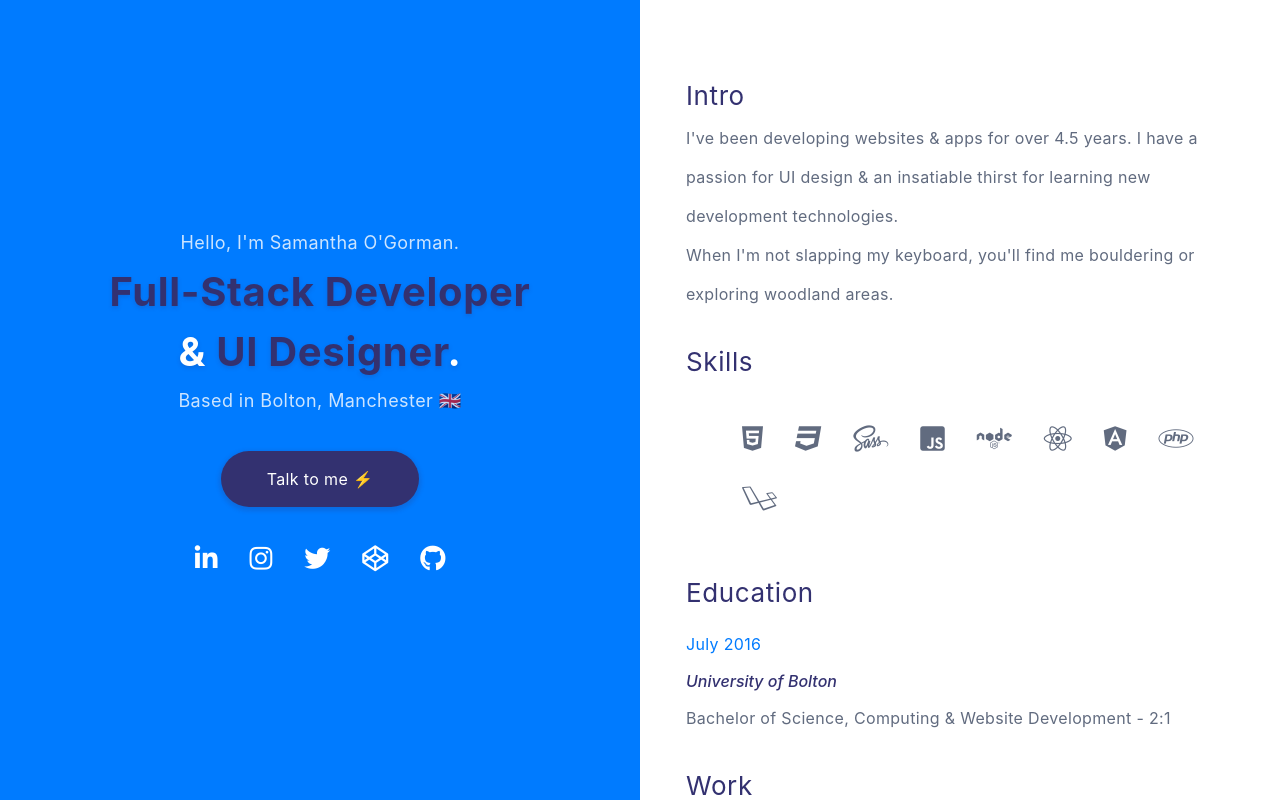
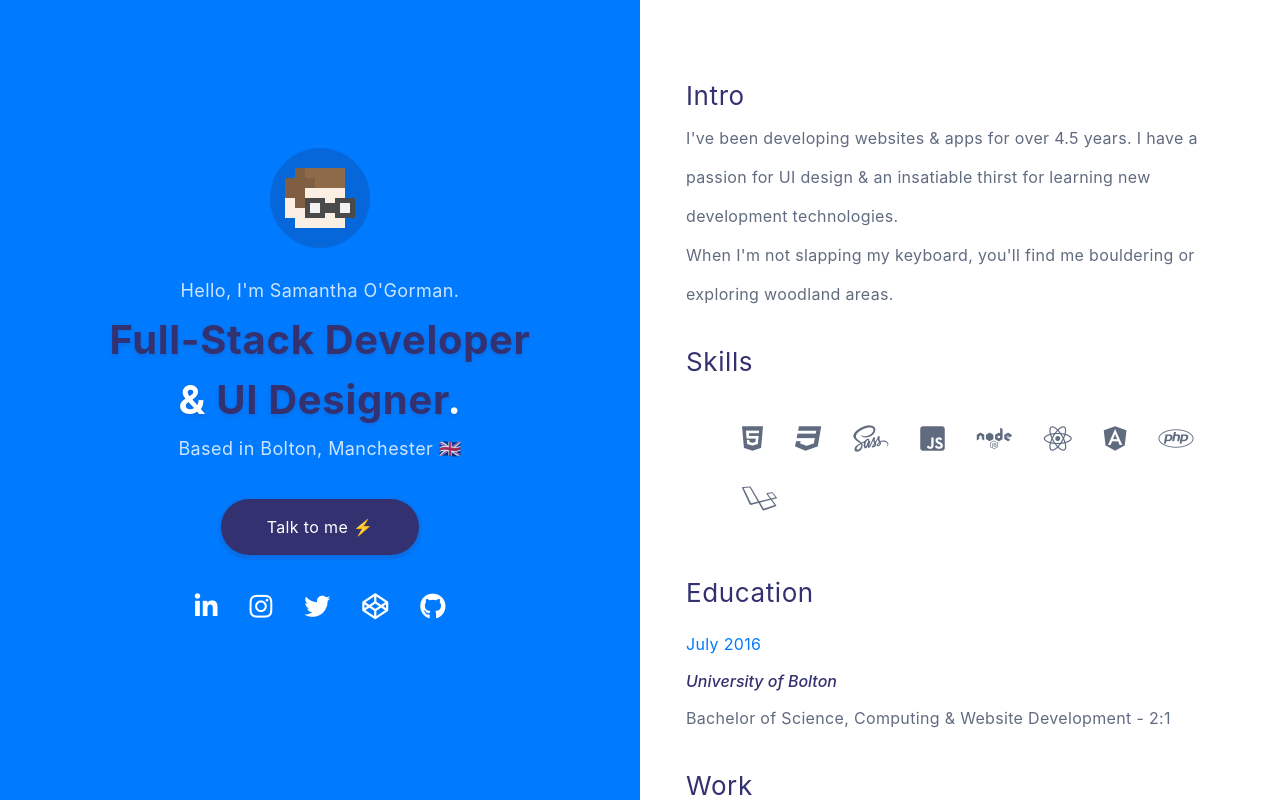
Before and after one commit to samogorm/personal-website, an Angular app: page / in a window 1280 px wide. Shown: the top 800 px of the page. Built offline with nearby package versions, Linux system fonts and the light colour scheme.

Commit message:
Pixel hea - v1.0

```diff
--- a/src/app/app.component.css
+++ b/src/app/app.component.css
@@ -23,10 +23,15 @@ body {
 
 /*~~~~ About Text~~~~*/
 #about-text {
-    margin-top: 40%;
+    margin-top: 20%;
     /* position: relative;
     z-index: 999; */
     text-align: center;
+}
+
+#about-text img {
+    margin-top: 2rem;
+    margin-bottom: 2rem;
 }
 
 #left-side h5 {
--- a/src/app/app.component.html
+++ b/src/app/app.component.html
@@ -2,6 +2,7 @@
     <div id="left-side" class="col-xl-6 col-lg-6 col-md-6 col-sm-12 col-xs-12">
       <div class="container">
         <div id="about-text" class="col-12">
+          <img src="../assets/images/Pixel-Sam-Head.png" height="100px" alt="Pixelated version of Sam's head."/>
             <h5>Hello, I'm Samantha O'Gorman.</h5>
           <h1>
             <span class="highlight-text">Full-Stack Developer</span> <br>
```
Also changed, not shown: src/assets/images/Pixel-Sam-Head.png (added).
